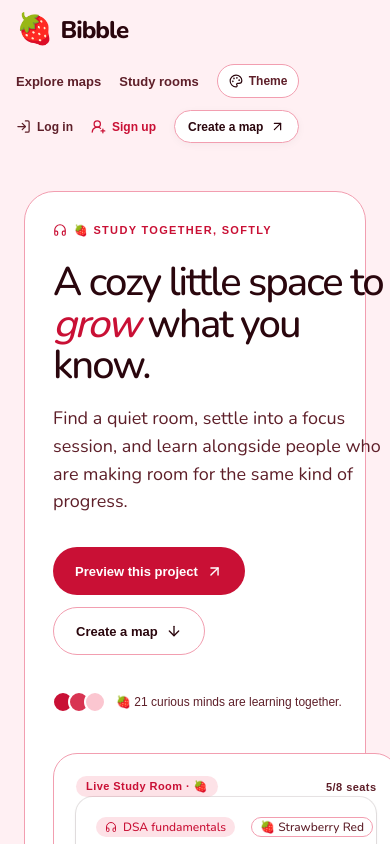
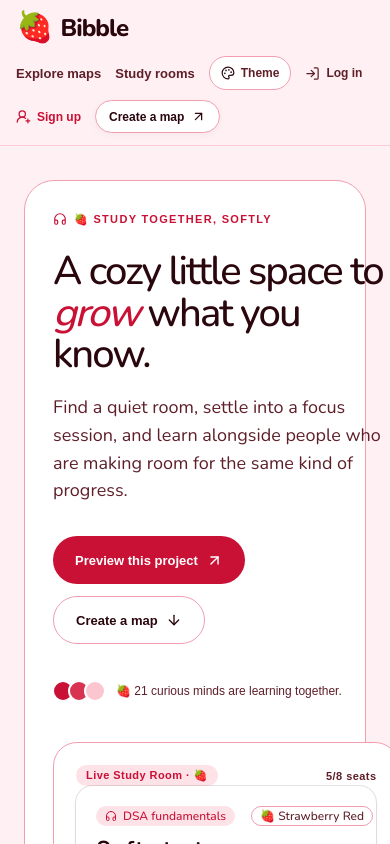
Before and after one commit to Anshuu2004/bibble, a Next.js app: page / in a window 390 px wide. Shown: the top 844 px of the page. Built offline with nearby package versions, Linux system fonts and the light colour scheme.

Commit message:
fix(nav): make navbar sticky while scrolling

```diff
--- a/app/globals.css
+++ b/app/globals.css
@@ -70,12 +70,23 @@ button:focus-visible, a:focus-visible, input:focus-visible, textarea:focus-visib
    2. HEADER & NAVIGATION
    ========================================================================== */
 .site-header {
+  position: sticky;
+  top: 0;
+  z-index: 50;
+  width: 100%;
+  background: color-mix(in srgb, var(--background) 88%, transparent);
+  backdrop-filter: blur(12px);
+  -webkit-backdrop-filter: blur(12px);
+  border-bottom: 1px solid color-mix(in srgb, var(--border) 45%, transparent);
+  transition: background-color 0.3s ease, border-color 0.3s ease, color 0.3s ease, box-shadow 0.3s ease;
+}
+.site-header-inner {
   width: min(1180px, calc(100% - 48px));
   height: 84px;
   display: flex;
   align-items: center;
   justify-content: space-between;
-  margin: auto;
+  margin: 0 auto;
 }
 .brand {
   display: inline-flex;
@@ -159,7 +170,7 @@ button:focus-visible, a:focus-visible, input:focus-visible, textarea:focus-visib
 /* ==========================================================================
    3. HOME PAGE SECTIONS
    ========================================================================== */
-.home-page, .app-page { min-height: 100vh; background: var(--background); overflow-x: hidden; }
+.home-page, .app-page { min-height: 100vh; background: var(--background); overflow-x: clip; }
 
 .hero-study-section {
   display: grid;
@@ -604,7 +615,7 @@ button:focus-visible, a:focus-visible, input:focus-visible, textarea:focus-visib
 /* ==========================================================================
    4. ROOMS INDEX PAGE (/rooms)
    ========================================================================== */
-.rooms-page { min-height: 100vh; background: var(--background); overflow-x: hidden; }
+.rooms-page { min-height: 100vh; background: var(--background); overflow-x: clip; }
 .rooms-intro { width: min(1180px, calc(100% - 48px)); margin: 40px auto 36px; display: flex; justify-content: space-between; align-items: flex-end; flex-wrap: wrap; gap: 24px; }
 .rooms-intro h1 { margin: 12px 0 8px; font-size: 44px; font-weight: 500; letter-spacing: -.04em; color: var(--foreground); }
 .rooms-intro h1 em { color: var(--primary); font-style: italic; }
@@ -759,7 +770,7 @@ button:focus-visible, a:focus-visible, input:focus-visible, textarea:focus-visib
 /* ==========================================================================
    5. STUDY ROOM DETAIL PAGE (/rooms/[id])
    ========================================================================== */
-.room-page { min-height: 100vh; background: var(--background); overflow-x: hidden; }
+.room-page { min-height: 100vh; background: var(--background); overflow-x: clip; }
 
 .room-header {
   height: 80px;
@@ -1118,7 +1129,7 @@ html[data-theme="strawberry-lemonade"] .room-roomscape::before {
 /* ==========================================================================
    6. EXPLORE MAPS & CREATE FORM (/explore, /create, /map/[id])
    ========================================================================== */
-.explore-page { min-height: 100vh; background: var(--background); overflow-x: hidden; }
+.explore-page { min-height: 100vh; background: var(--background); overflow-x: clip; }
 .page-intro, .explore-intro { width: min(1180px, calc(100% - 48px)); margin: 40px auto 32px; display: flex; justify-content: space-between; align-items: flex-end; flex-wrap: wrap; gap: 24px; }
 .page-intro h1, .explore-intro h1 { margin: 12px 0 8px; font-size: clamp(32px, 4vw, 44px); font-weight: 500; letter-spacing: -.04em; color: var(--foreground); }
 .page-intro h1 em, .explore-intro h1 em { color: var(--primary); font-style: italic; }
@@ -1313,7 +1324,7 @@ html[data-theme="strawberry-lemonade"] .cozy-wallpaper-pattern::before {
    7. RESPONSIVE BREAKPOINTS
    ========================================================================== */
 @media (max-width: 1000px) {
-  .site-header { height: auto; min-height: 84px; padding-block: 14px; gap: 18px; }
+  .site-header-inner { height: auto; min-height: 84px; padding-block: 14px; gap: 18px; }
   .site-nav { justify-content: flex-end; flex-wrap: wrap; gap: 12px 18px; }
   .hero-study-section { grid-template-columns: 1fr; gap: 40px; }
   .rooms-preview-grid { grid-template-columns: 1fr; }
@@ -1324,8 +1335,8 @@ html[data-theme="strawberry-lemonade"] .cozy-wallpaper-pattern::before {
 }
 
 @media (max-width: 650px) {
-  .site-header { width: min(100% - 32px, 1180px); flex-direction: column; align-items: flex-start; }
-  .site-nav { width: 100%; justify-content: flex-start; }
+  .site-header-inner { width: min(100% - 32px, 1180px); flex-direction: column; align-items: flex-start; padding-block: 12px; gap: 12px; }
+  .site-nav { width: 100%; justify-content: flex-start; flex-wrap: wrap; gap: 10px 14px; }
   .nav-cta { padding: 8px 13px; }
   .how-grid { grid-template-columns: 1fr; gap: 24px; }
   .map-grid { grid-template-columns: 1fr; }
--- a/components/site-header.tsx
+++ b/components/site-header.tsx
@@ -10,6 +10,7 @@ export function SiteHeader() {
 
   return (
     <header className="site-header">
+      <div className="site-header-inner">
         <Link href="/" className="brand">
           <span className="brand-mark">{motif.brandEmoji}</span>
           <span>Bibble</span>
@@ -28,6 +29,7 @@ export function SiteHeader() {
             Create a map <ArrowUpRight size={15} />
           </Link>
         </nav>
+      </div>
     </header>
   );
 }
```
Lines whose indentation alone changed are shown as unchanged.
